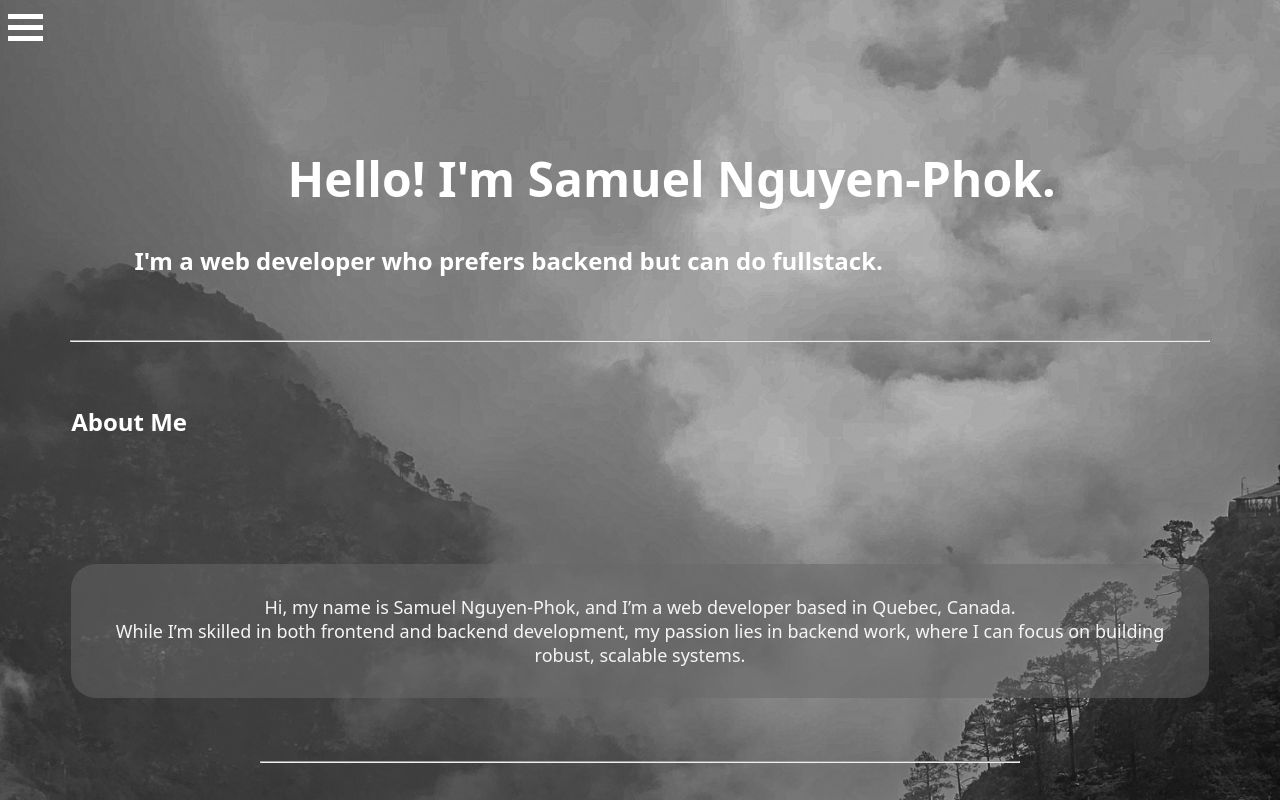
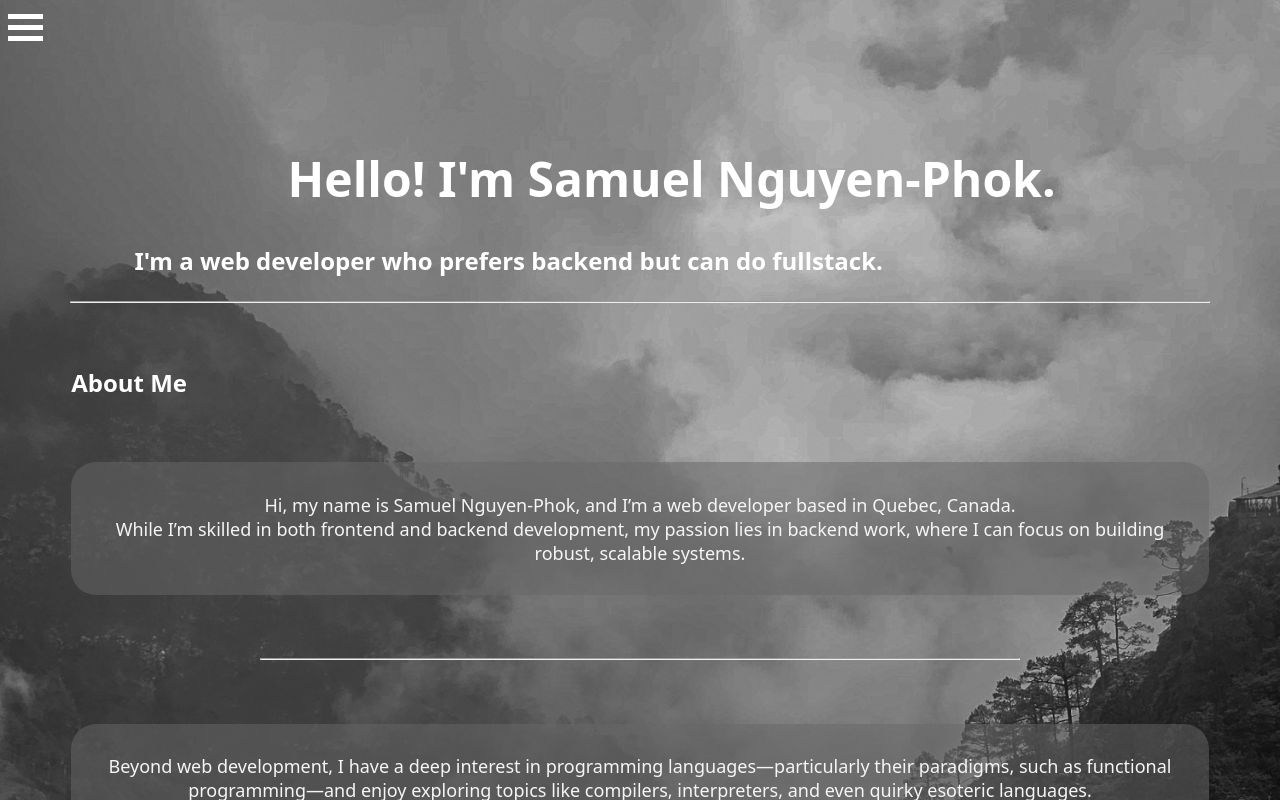
Before and after one commit to WildSource/snp-portfolio, a React (Vite) app: page / in a window 1280 px wide. Shown: the top 800 px of the page. Built offline with nearby package versions, Linux system fonts and the light colour scheme.

Commit message:
feat: remove a lot of empty space on contacts component

```diff
--- a/src/App.css
+++ b/src/App.css
@@ -10,6 +10,5 @@ h4 {
 
 hr {
   width: 90%;
-  margin-top: 5%;
   margin-bottom: 5%;
 }
--- a/src/components/projects/Project.css
+++ b/src/components/projects/Project.css
@@ -1,9 +1,5 @@
 h4 {
   color: #DCDCDC;
-  margin-bottom: 10%;
-}
-
-h2 {
   margin-bottom: 10%;
 }
 
--- a/src/index.css
+++ b/src/index.css
@@ -47,6 +47,5 @@ a:link, a:visited {
   background-color: #202020;
   width: 100%;
   height: auto;
-  padding-top: 5%;
   padding-bottom: 5%;
 }
```
